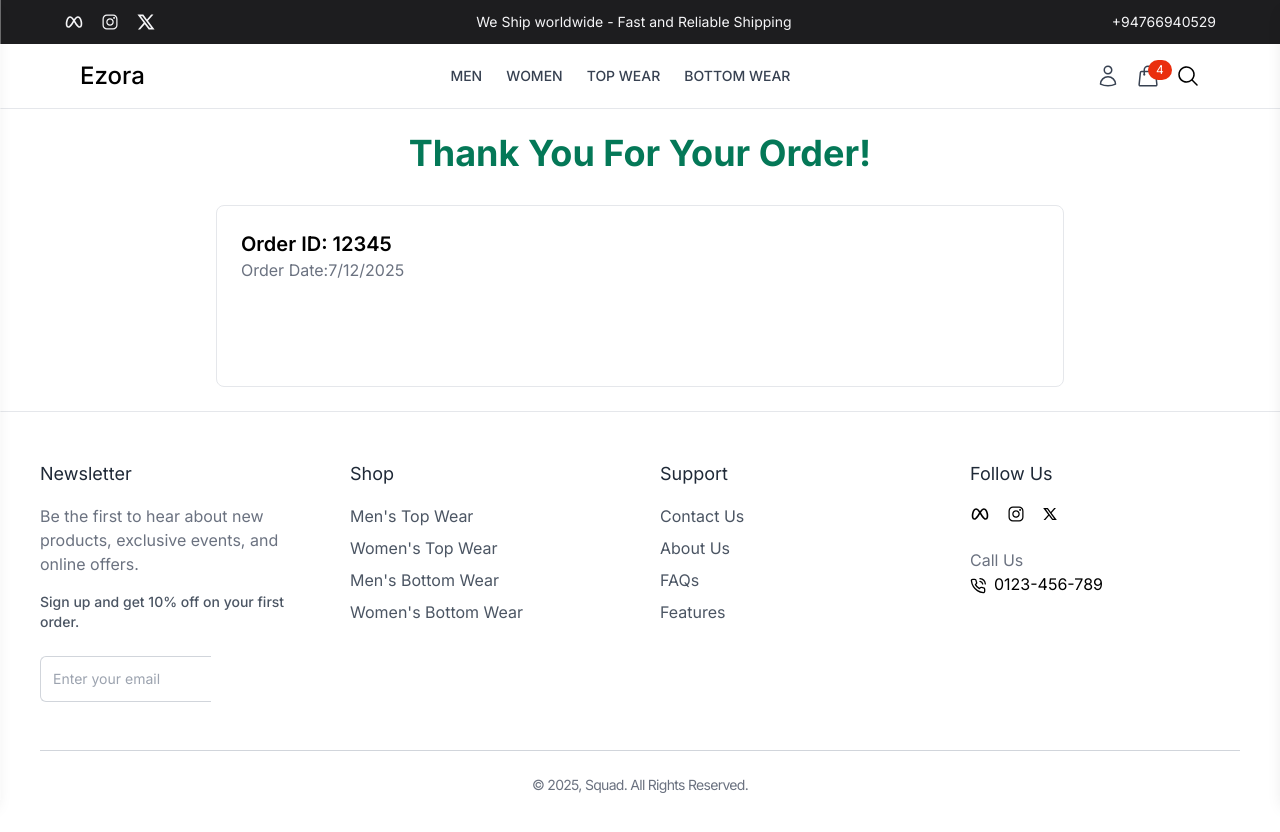
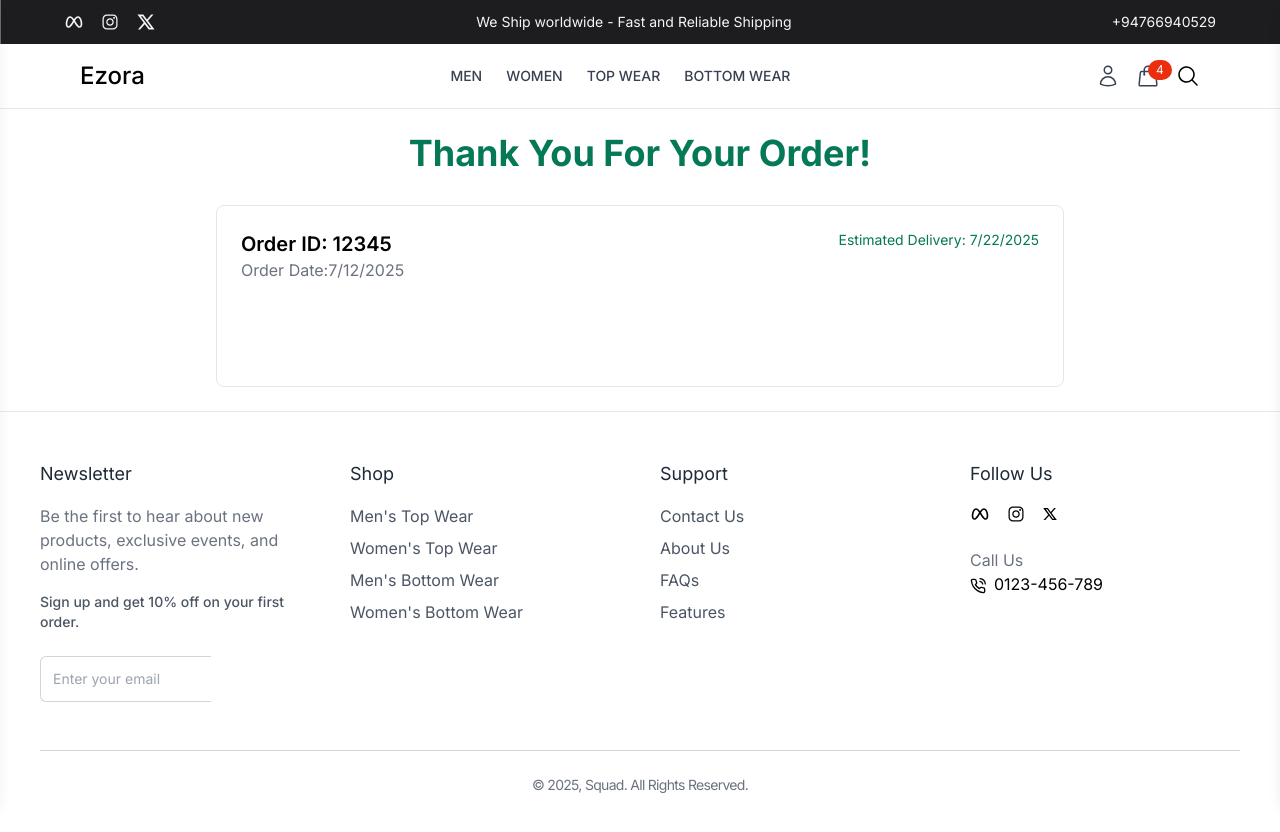
Before and after one commit to Tasheen2002/E-Commerce-MERN, a React (Vite) app in the folder frontend/: page /order-confirmation in a window 1280 px wide. Shown: the top 832 px of the page. Built offline with nearby package versions, Linux system fonts and the light colour scheme; a web font is replaced by a local one.

Commit message:
Created estimated delivery date

```diff
--- a/frontend/src/pages/OrderConfirmationPage.jsx
+++ b/frontend/src/pages/OrderConfirmationPage.jsx
@@ -1,6 +1,12 @@
 import React from "react";
 
 const OrderConfirmationPage = () => {
+  const calculateEstimatedDelivery = (createdAt) => {
+    const orderDate = new Date(createdAt);
+    orderDate.setDate(orderDate.getDate() + 10); // Add 10 days to the order date
+    return orderDate.toLocaleDateString();
+  };
+
   const checkout = {
     _id: "12345",
     createdAt: new Date(),
@@ -34,7 +40,7 @@
         Thank You For Your Order!
       </h1>
 
-      {checkout&&(
+      {checkout && (
         <div className="p-6 rounded-lg border">
           <div className="flex justify-between mb-20">
             {/* Order ID & Date */}
@@ -46,6 +52,14 @@
                 Order Date:{new Date(checkout.createdAt).toLocaleDateString()}
               </p>
             </div>
+
+            {/* Estimated Delivery */}
+            <div>
+              <p className="text-emerald-700 text-sm">
+                Estimated Delivery:{" "}
+                {calculateEstimatedDelivery(checkout.createdAt)}
+              </p>
+            </div>
           </div>
         </div>
       )}
```
Lines whose indentation alone changed are shown as unchanged.
